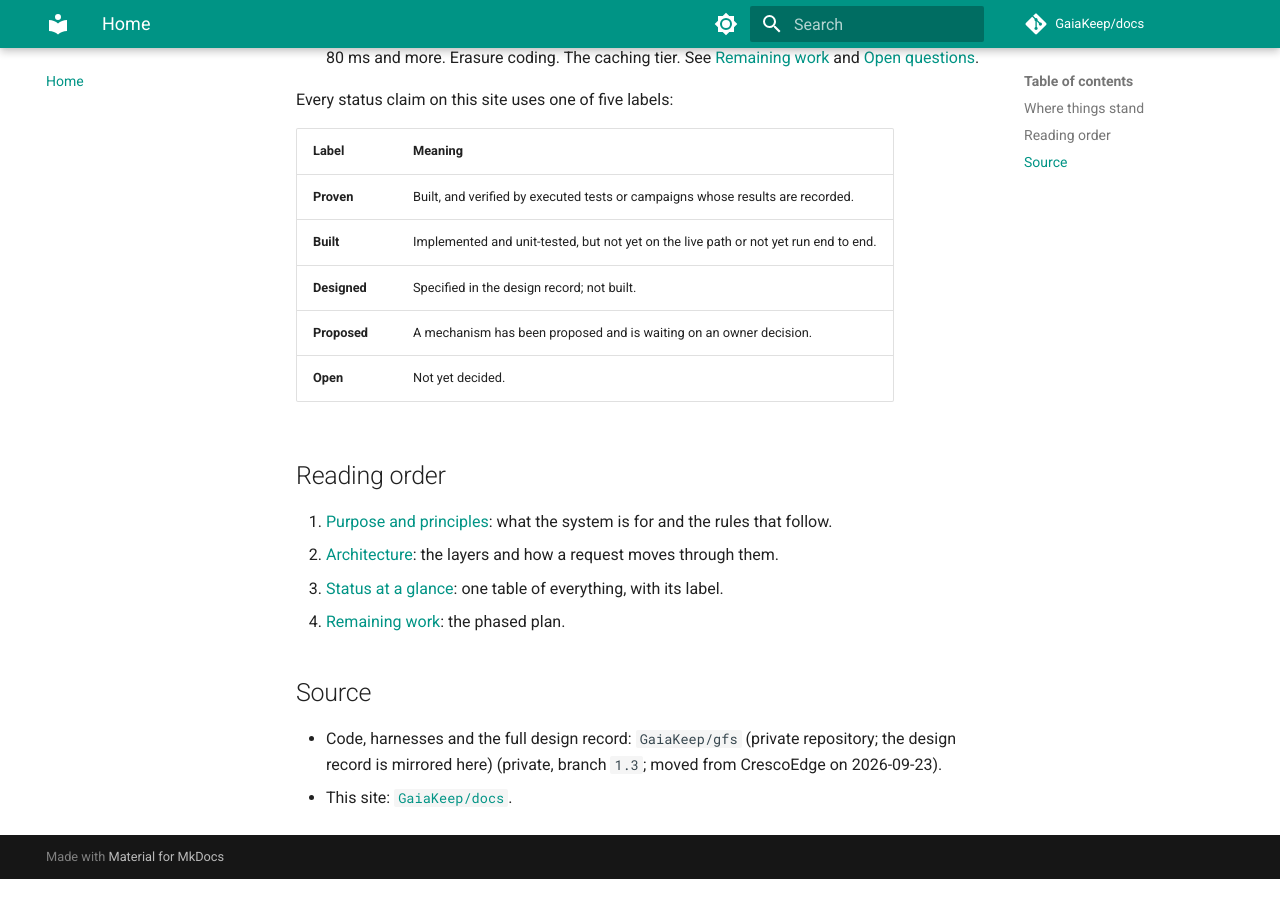
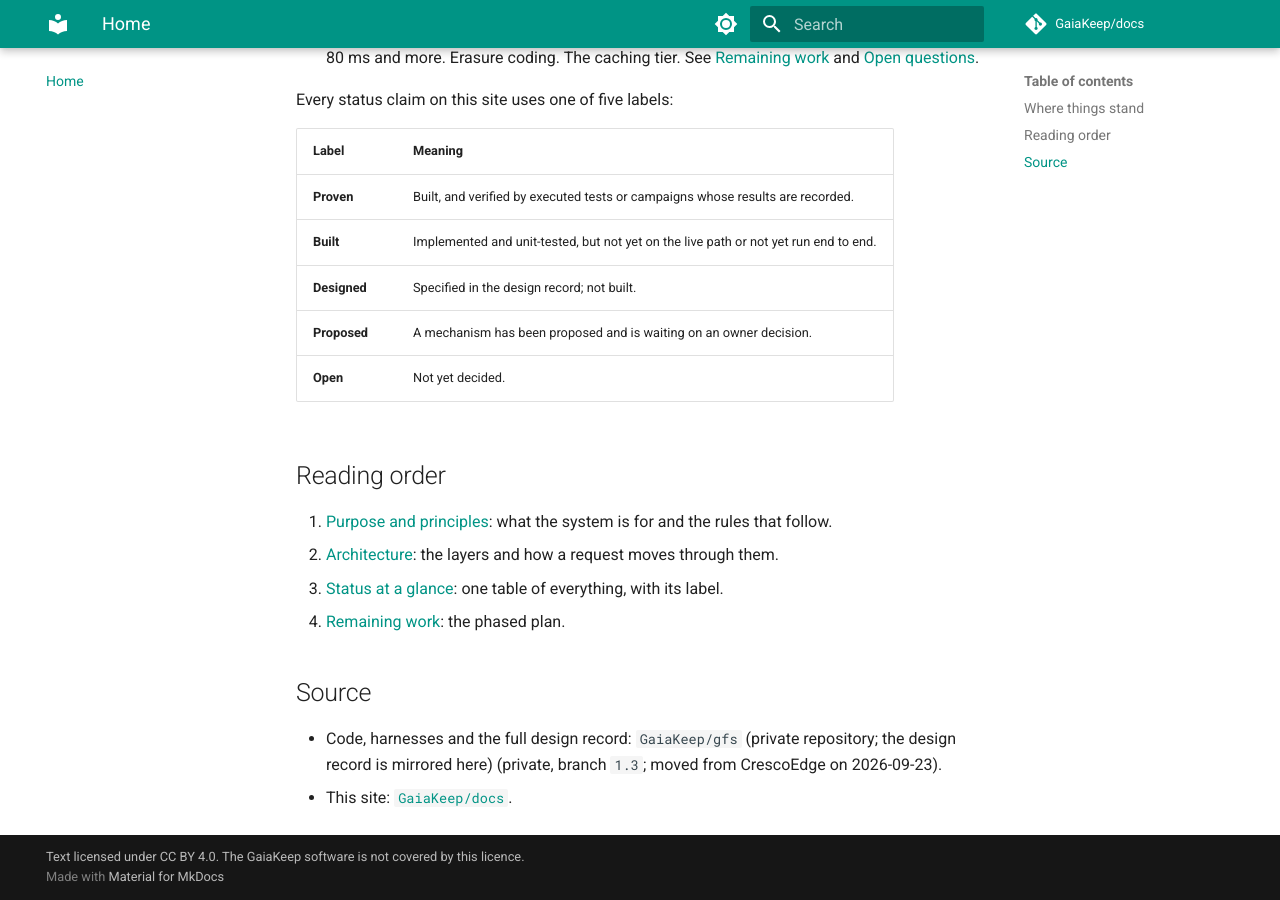
Before and after one commit to GaiaKeep/docs, an MkDocs documentation site: the page built from docs/index.md, in a window 1280 px wide and 900 px high, scrolled down 1241 px. Built offline with MkDocs 1.6.1 and Material for MkDocs 9.7.7, drawn with Linux system fonts in a browser that asks for light colours; comment, search, counter and statistics services are not loaded; before the commit the page ends 2120 px from its top, so only the background shows below that.

Commit message:
Licence: the documentation text is CC BY 4.0 (owner decision 2026-10-02)
Co-Authored-By: Claude Opus 5.5 <noreply@anthropic.com>

```diff
--- a/mkdocs.yml
+++ b/mkdocs.yml
@@ -5,6 +5,7 @@ repo_url: https://github.com/GaiaKeep/docs
 repo_name: GaiaKeep/docs
 edit_uri: ""
 
+copyright: Text licensed under <a href="https://creativecommons.org/licenses/by/4.0/">CC BY 4.0</a>. The GaiaKeep software is not covered by this licence.
 theme:
   name: material
   features:
```
Also changed, not shown: README.md (+2 -0 lines), 1 other file.
